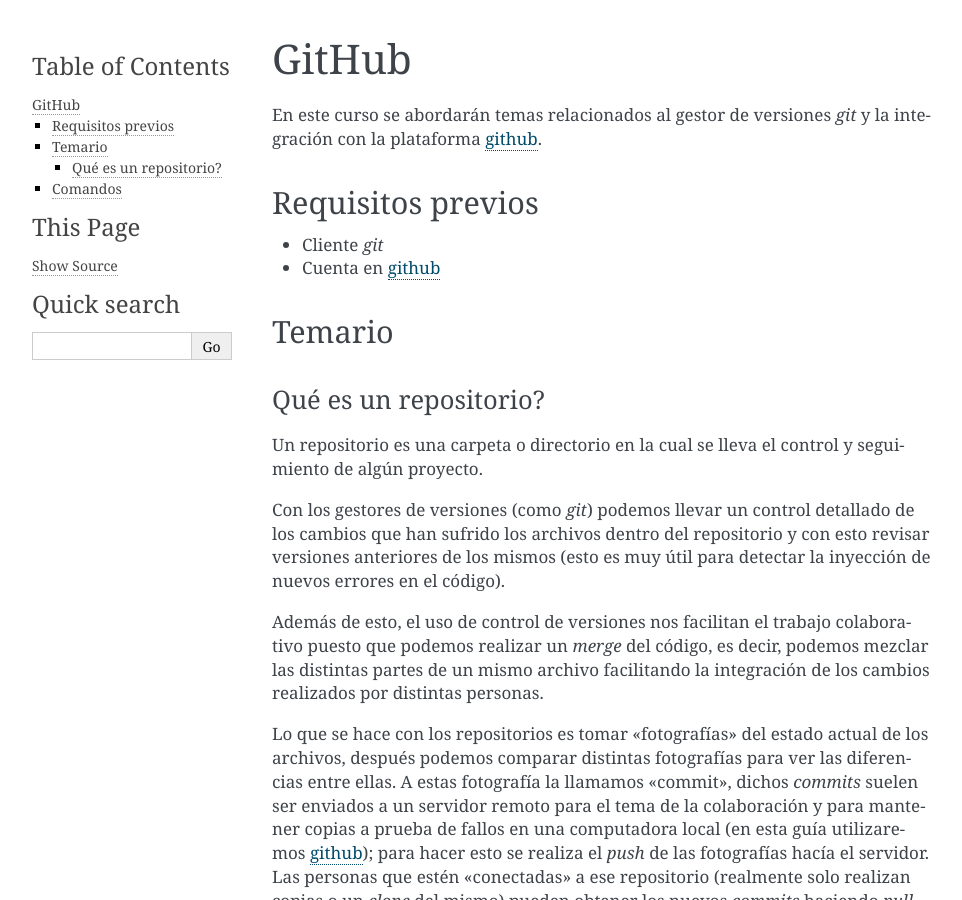
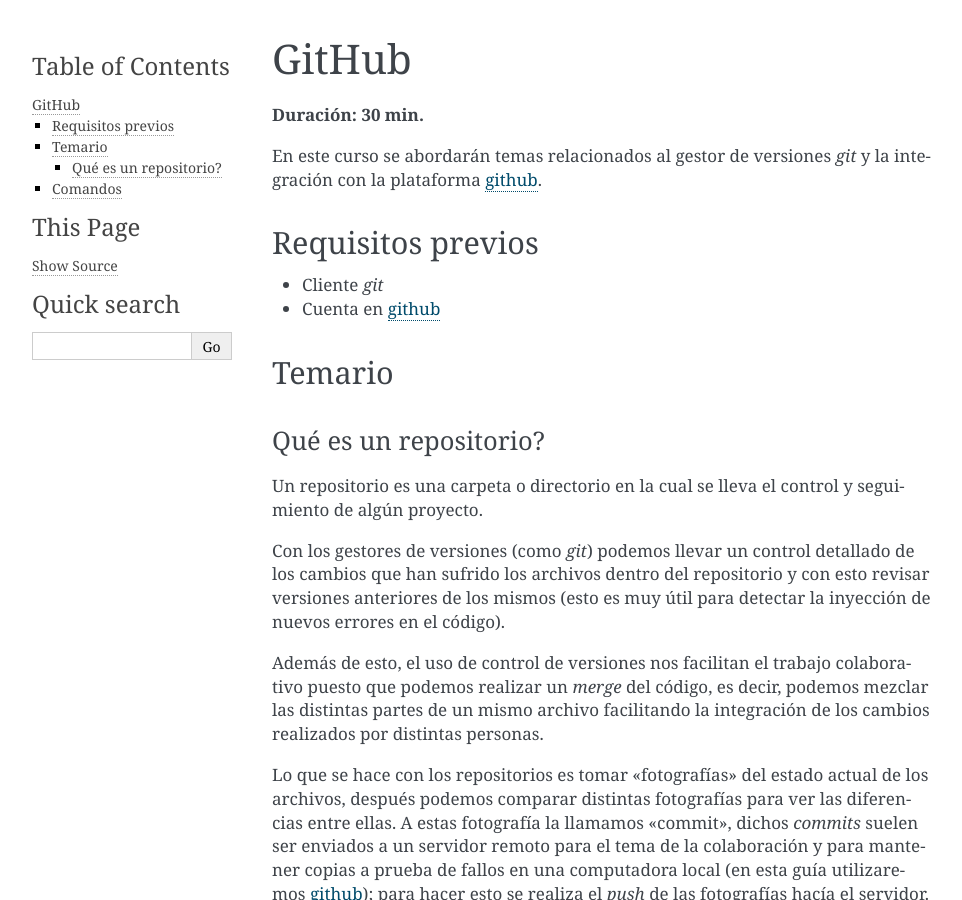
Before and after one commit to humanytek-team/doc, a Sphinx documentation site: the page built from source/courses/github.rst, in a window 1280 px wide and 900 px high. Shown: the whole window, without its empty margins (148-1110 px from the left). Built offline with Sphinx 7.4.7, drawn with Linux system fonts in a browser that asks for light colours.

Commit message:
[IMP] Durations

```diff
--- a/source/courses/github.rst
+++ b/source/courses/github.rst
@@ -1,5 +1,6 @@
 GitHub
 ======
+**Duración: 30 min.**
 
 En este curso se abordarán temas relacionados al gestor de versiones `git` y la integración con la plataforma github_.
 
--- a/source/courses/linux.rst
+++ b/source/courses/linux.rst
@@ -1,5 +1,6 @@
 Linux
 =====
+**Duración: 60 min.**
 
 En este curso se abordan puntos básicos sobre el manejo de un servidor basado en una imagen de Debian/Ubuntu mediante el uso de la terminal.
 
```
